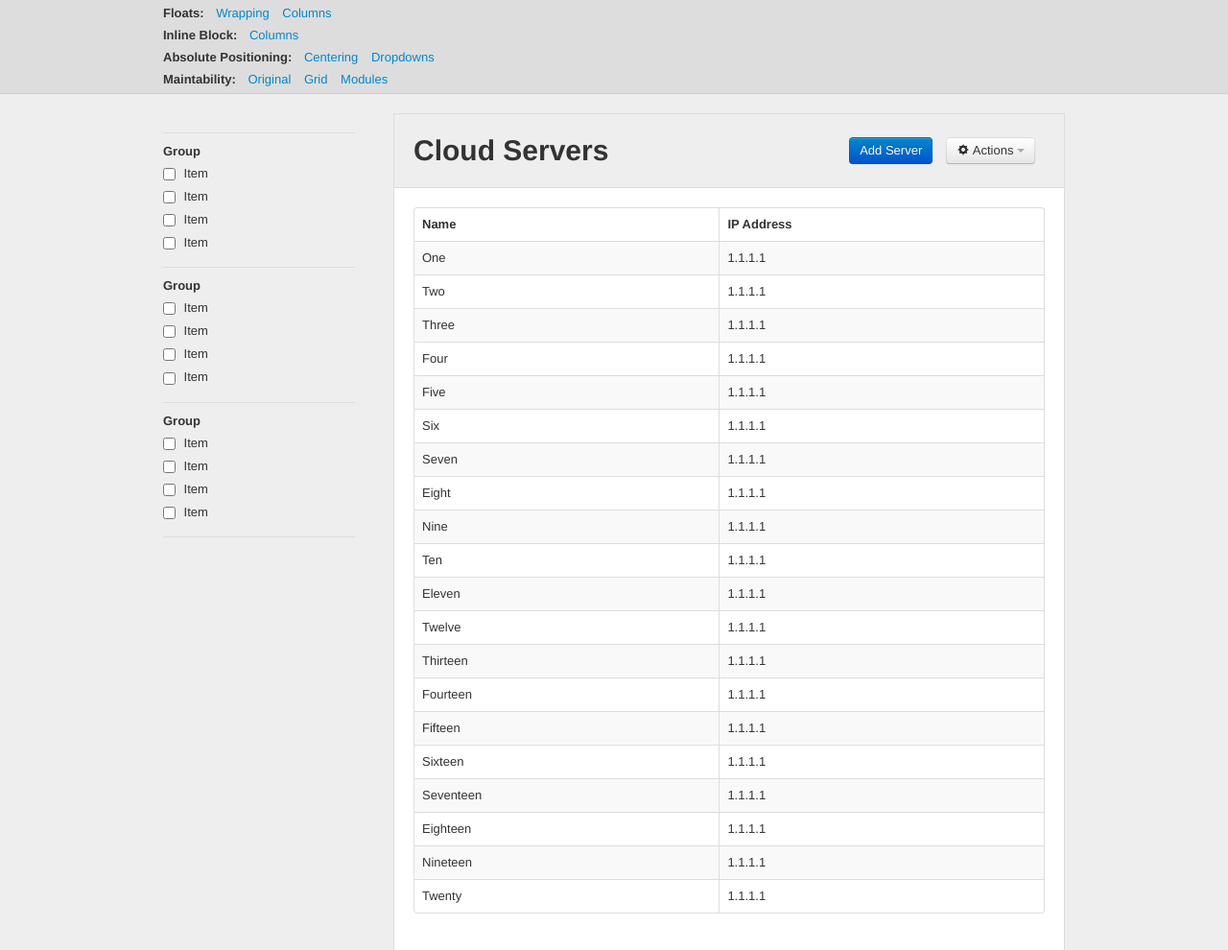
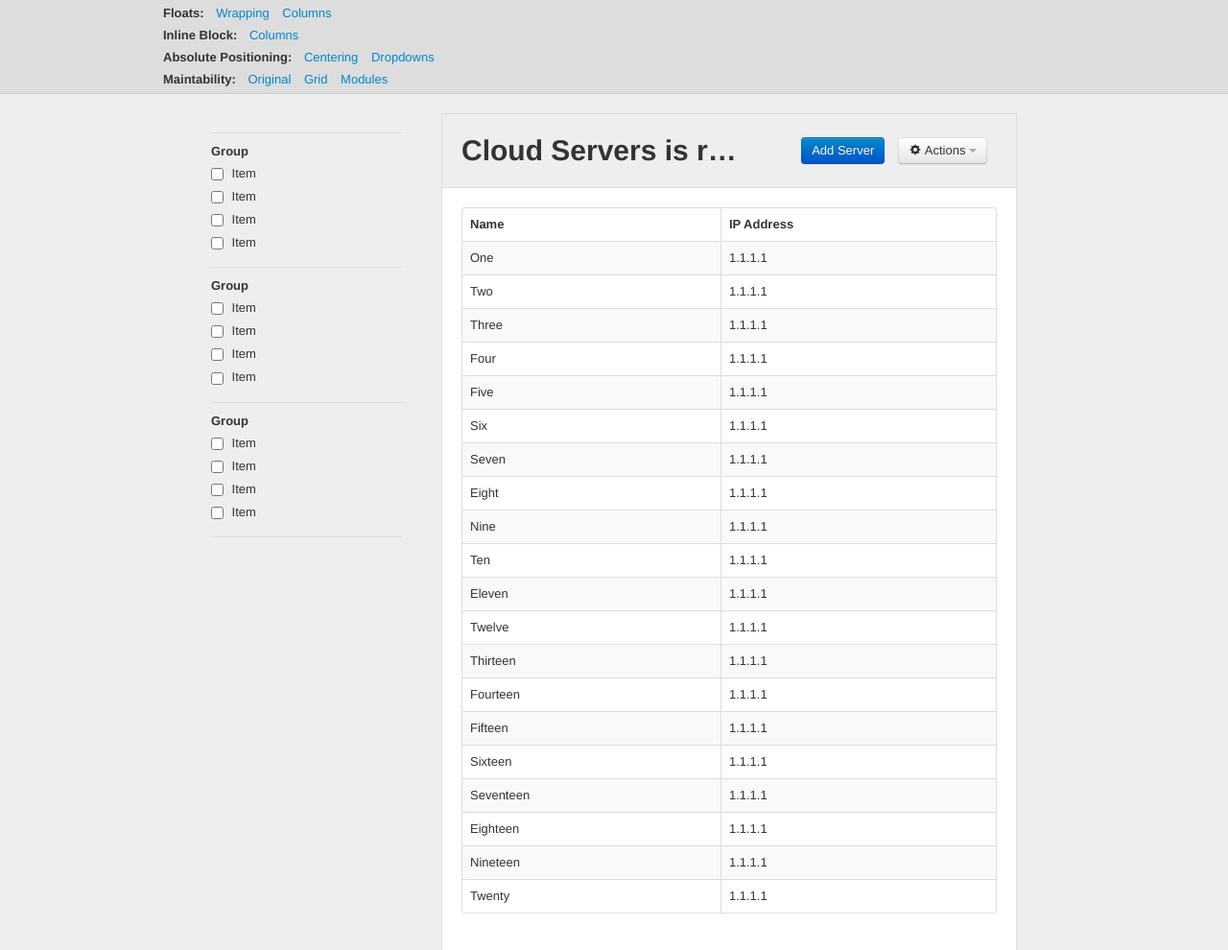
Before and after one commit to bradgignac/css-layouts, a plain HTML site: page examples/original/index.html in a window 1280 px wide. Shown: the top 990 px of the page at 96% size. Drawn offline with Linux system fonts and the light colour scheme.

Commit message:
Final examples.

```diff
--- a/examples/grid/application.css
+++ b/examples/grid/application.css
@@ -8,7 +8,7 @@ form.form {
 }
 
 .container {
-  width: 940px;
+  width: 700px;
 }
 
 /* Main Page Layout */
--- a/examples/inline-block/application.css
+++ b/examples/inline-block/application.css
@@ -2,7 +2,7 @@
 #wrapper {
   border: 1px dotted #08c;
 
-  /*letter-spacing: -4px;*/
+  letter-spacing: -4px;
 }
 
 #one,
@@ -22,6 +22,6 @@
   text-align: center;
   width: 211px;
 
-  /*letter-spacing: normal;*/
+  letter-spacing: normal;
   /*width: 214px;*/
 }
--- a/examples/original/application.css
+++ b/examples/original/application.css
@@ -9,7 +9,7 @@ form.form {
 /* Main Page Layout */
 #content {
   margin: 0 auto 40px;
-  width: 940px;
+  width: 840px;
 }
 
 #sidebar {
@@ -23,7 +23,7 @@ form.form {
   border: 1px solid #ddd;
   float: left;
   padding: 20px;
-  width: 658px;
+  width: 558px;
 }
 
 #app-header {
@@ -36,11 +36,11 @@ form.form {
 
 #app-header h1 {
   float: left;
-  /*margin-right: 20px;
+  margin-right: 20px;
   overflow: hidden;
   text-overflow: ellipsis;
   white-space: nowrap;
-  width: 472px;*/
+  width: 302px;
 }
 
 #app-actions {
@@ -133,3 +133,17 @@ div.dropdown:hover .menu,
 div.dropdown:hover .popover {
   display: block;
 }
+
+.clearfix:before,
+.clearfix:after {
+  content: "";
+  display: table;
+}
+
+.clearfix:after {
+  clear: both;
+}
+
+.clearfix {
+  zoom: *1;
+}
--- a/examples/original/index.html
+++ b/examples/original/index.html
@@ -43,7 +43,7 @@
       </dd>
     </dl>
   </div>
-  <div id="content">
+  <div id="content" class="clearfix">
     <section id="sidebar">
       <div id="facets">
         <div class="group">Group</div>
@@ -71,7 +71,7 @@
     </section>
     <section id="main">
       <header id="app-header">
-        <h1>Cloud Servers</h1>
+        <h1>Cloud Servers is really really really long name. it cannot be displayed.</h1>
         <div id="app-actions">
           <div class="dropdown">
             <button class="btn btn-primary dropdown-toggle">Add Server</button>
```
Also changed, not shown: examples/modules/index.html (+6 -0 lines).
